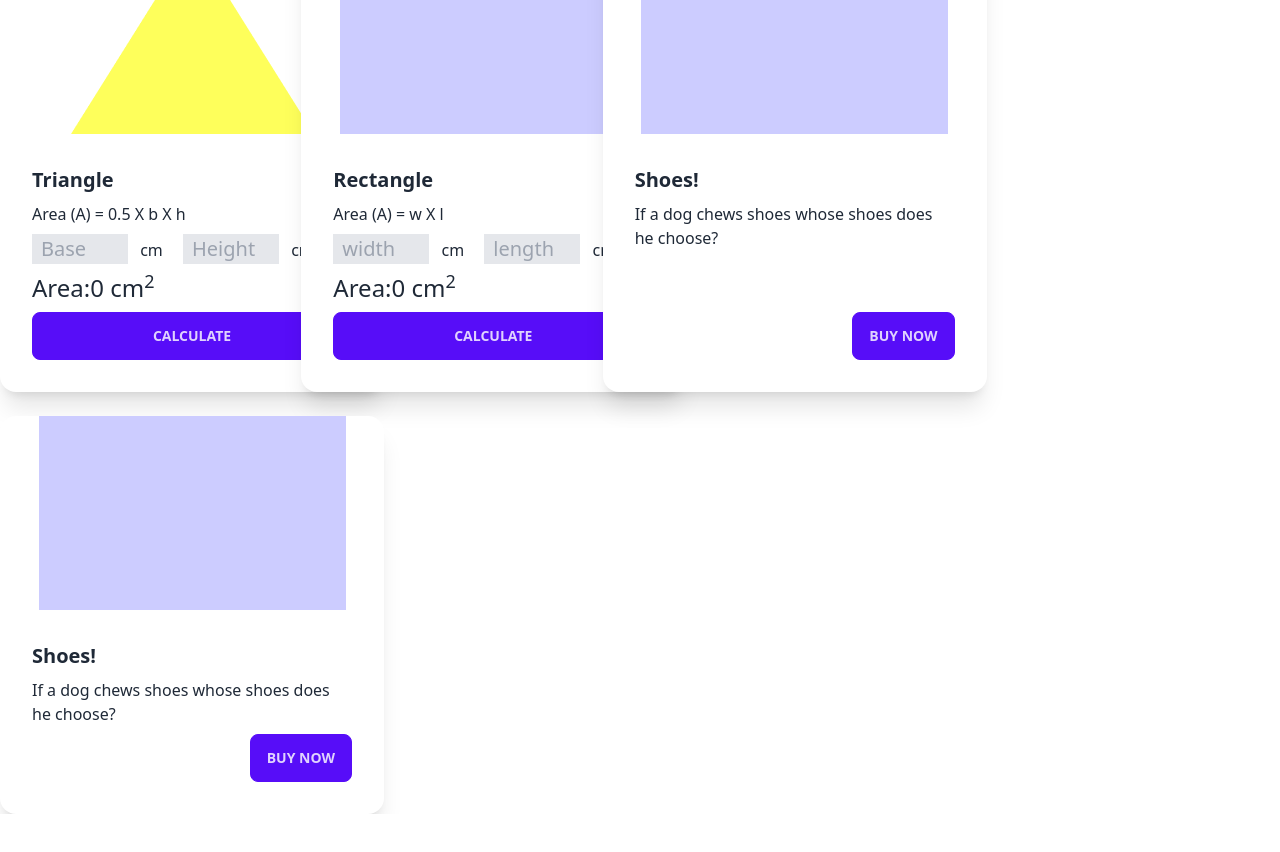
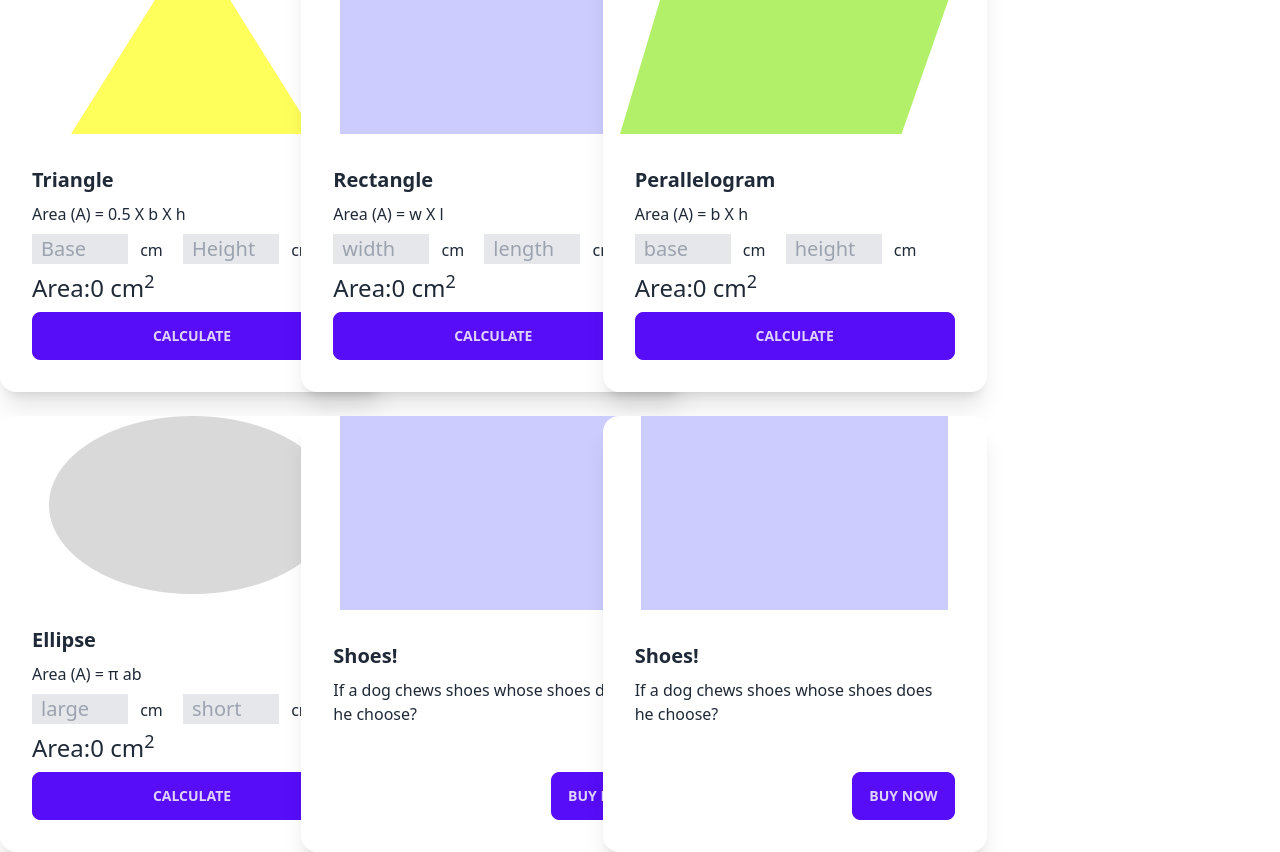
Before and after one commit to MoinulHossainsaqib/geometry, a plain HTML site: page index.html in a window 1280 px wide. Shown: the part 60-912 px from the top of the page. Before the commit the page ends 874 px from the top, so only its background shows below. Drawn offline with nearby package versions, Linux system fonts and the light colour scheme.

Commit message:
added codes

```diff
--- a/index.html
+++ b/index.html
@@ -57,6 +57,55 @@
                       </div>
                     </div>
                   </div>
+
+
+
+
+                   <!-- perallelogram card -->
+                   <div class="card w-96 bg-base-100 shadow-xl">
+                    <figure><img src="/images/parallelogram.png" alt="Shoes" /></figure>
+                    <div class="card-body">
+                      <h2 class="card-title">Perallelogram</h2>
+                      <p>Area (A) = b X h</p>
+                      <p>
+                        <input type="text" class=" border bg-gray-200 text-xl w-24 px-2" placeholder="base" name="" id="perallelogram-base">
+                        <span class="ml-2">cm</span>
+                            <!-- perallelogram height -->
+                        <input type="text" class="ml-4 border bg-gray-200 text-xl w-24 px-2" placeholder="height" name="" id="perallelogram-height">
+                        <span class="ml-2">cm</span>
+                      </p>
+                      <p class="text-2xl">Area:<span id="perallelogram-area">0</span> cm<sup>2</sup></p>
+                      <div class="card-actions ">
+                        <button onclick="calculatePerallelogramArea()" class="btn btn-primary w-full">Calculate</button>
+                      </div>
+                    </div>
+                  </div>
+
+
+                   <!-- Ellipse card -->
+                   <div class="card w-96 bg-base-100 shadow-xl">
+                    <figure><img src="/images/ellipse.png" alt="Shoes" /></figure>
+                    <div class="card-body">
+                      <h2 class="card-title">Ellipse</h2>
+                      <p>Area (A) = π ab</p>
+                      <p>
+                        <input type="text" class=" border bg-gray-200 text-xl w-24 px-2" placeholder="large" name="" id="ellipse-major-radius">
+                        <span class="ml-2">cm</span>
+                            <!-- ellipse short -->
+                        <input type="text" class="ml-4 border bg-gray-200 text-xl w-24 px-2" placeholder="short" name="" id="ellipse-minor-radius">
+                        <span class="ml-2">cm</span>
+                      </p>
+                      <p class="text-2xl">Area:<span id="ellipse-area">0</span> cm<sup>2</sup></p>
+                      <div class="card-actions ">
+                        <button onclick="calculateEllipseArea()" class="btn btn-primary w-full">Calculate</button>
+                      </div>
+                    </div>
+                  </div>
+
+
+
+
+
                 <!-- second card -->
                 <div class="card w-96 bg-base-100 shadow-xl">
                     <figure><img src="/images/rectangle.png" alt="Shoes" /></figure>
--- a/scripts/area-calculator.js
+++ b/scripts/area-calculator.js
@@ -47,3 +47,42 @@ function calculateRectangleArea(){
 
 
 }
+
+// reuseable functional  --> reduse duplicate codes
+
+function calculatePerallelogramArea(){
+    const base = getInputValue('perallelogram-base');
+    // console.log(base)
+
+    const height = getInputValue('perallelogram-height');
+    // console.log(height)
+
+    const area = base * height;
+    setElementInnerText('perallelogram-area', area);
+}
+
+function calculateEllipseArea(){
+    const majorRadius = getInputValue('ellipse-major-radius');
+    const minorRadius = getInputValue('ellipse-minor-radius');
+    const area = 3.14 * majorRadius * minorRadius;
+    const areaTwoDecimal = area.toFixed(2);
+    setElementInnerText('ellipse-area', areaTwoDecimal);
+}
+
+
+
+// reuseable get input value field in number
+function getInputValue(fieldId){
+    const inputField = document.getElementById(fieldId);
+    const inputValueText = inputField.value;
+    const value = parseFloat(inputValueText);
+    return value;
+}
+
+// reuseable set span or p, div etc text
+
+function setElementInnerText(elementId, area){
+    const element = document.getElementById(elementId);
+    element.innerText = area;
+
+}
```
